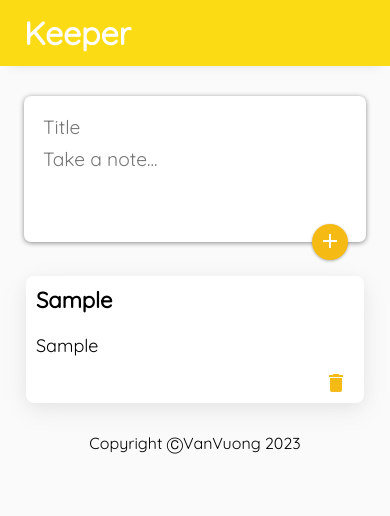
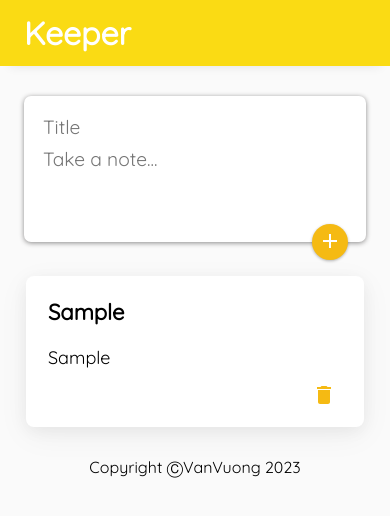
Before and after one commit to truongvanvuong/keeper-app, a React (Vite) app: page / in a window 390 px wide. Both pictures are taken after typing "Sample", "Sample" into the empty fields and a click on the button 330 px from the left and 242 px from the top of the page. Shown: the top 516 px of the page. Built offline with nearby package versions, Linux system fonts and the light colour scheme.

Commit message:
tiep tuc fix bug ui tren mobile

```diff
--- a/src/assets/style.css
+++ b/src/assets/style.css
@@ -130,5 +130,6 @@ body {
     .wrap_note{
     width: 100%;
     min-width: unset;
+    padding: 12px;
     }
 }
```
